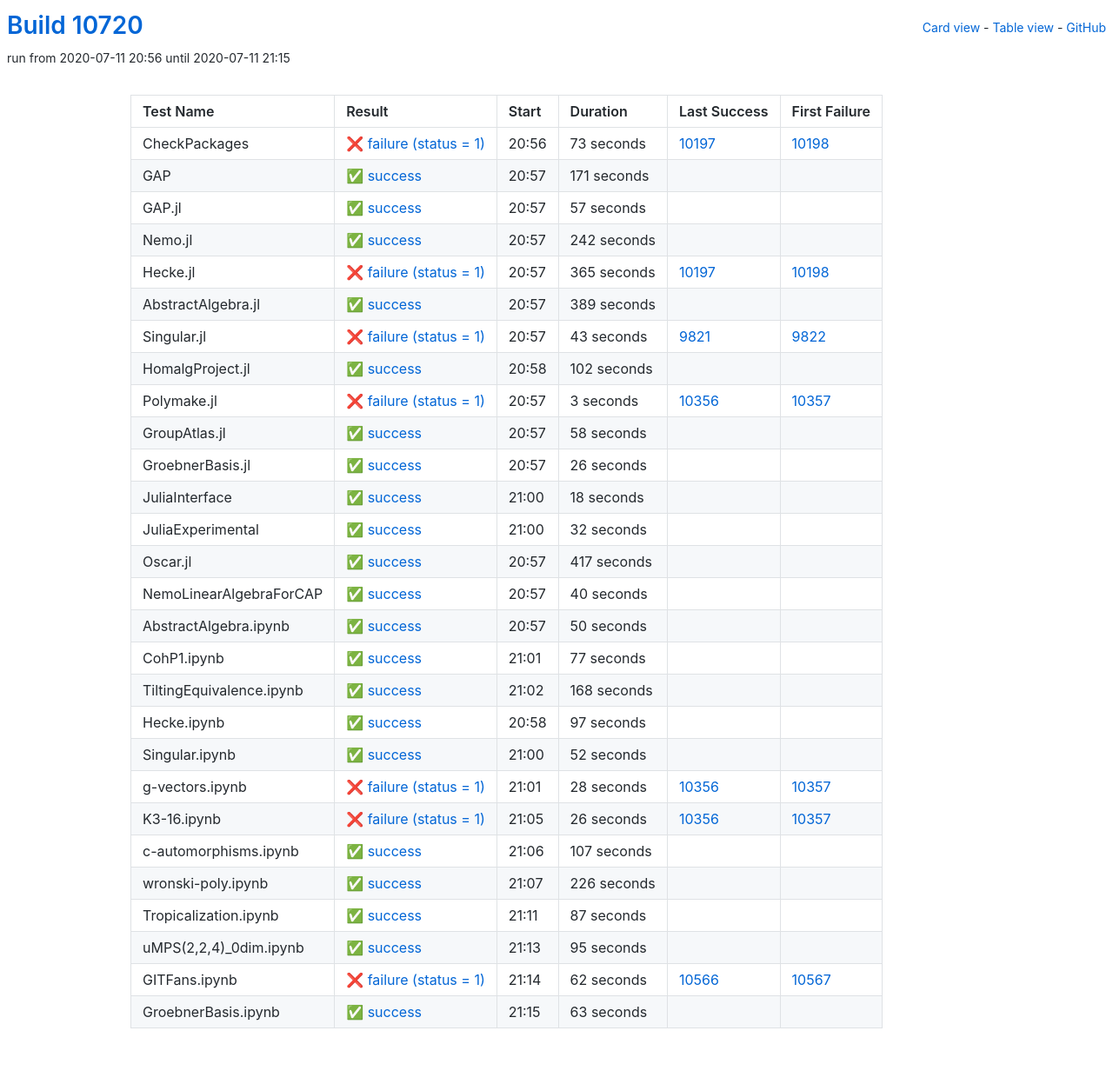
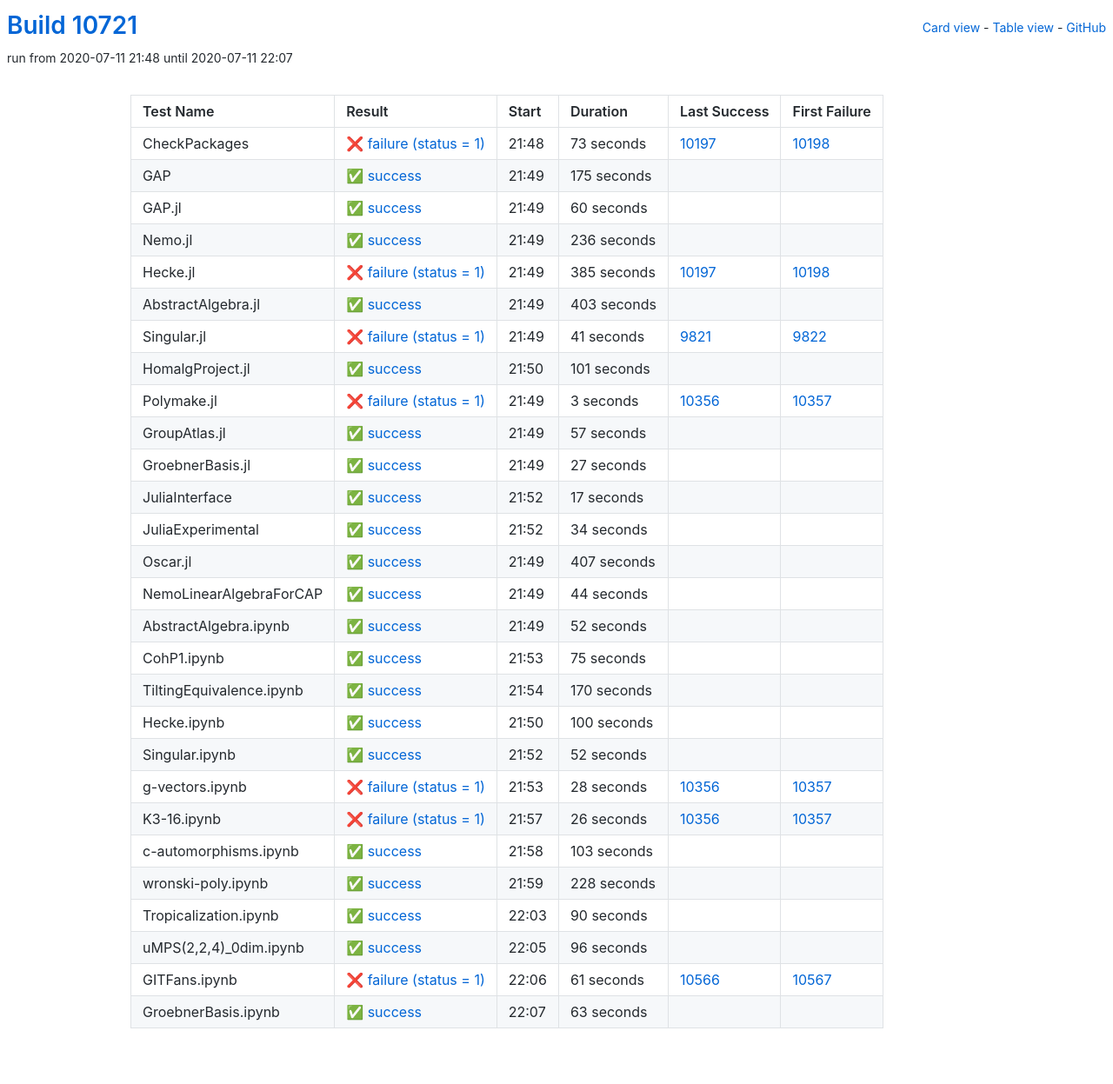
Before and after one commit to oscar-system/oscar-ci-status, a Jekyll site: the page built from table.html, in a window 1280 px wide. Shown: the whole page at 87% size. Built offline with Jekyll 4.4.1, drawn with Linux system fonts in a browser that asks for light colours.

Commit message:
Build #10721

```diff
--- a/_data/ci.yml
+++ b/_data/ci.yml
@@ -1,6 +1,6 @@
 ---
-build: 10720
-build_url: https://oscarci.mathematik.uni-kl.de/job/oscar/10720/
+build: 10721
+build_url: https://oscarci.mathematik.uni-kl.de/job/oscar/10721/
 job: oscar
 organization: oscar-system
 repo: oscar-ci-status
@@ -8,8 +8,8 @@ repourl: https://github.com/oscar-system/oscar-ci-status
 tests:
 - name: CheckPackages
   id: checkpackages
-  log: https://oscarci.mathematik.uni-kl.de/job/oscar/10720/artifact/logs/build-10720/CheckPackages.log
-  start: 2020-07-11 20:56
+  log: https://oscarci.mathematik.uni-kl.de/job/oscar/10721/artifact/logs/build-10721/CheckPackages.log
+  start: 2020-07-11 21:48
   success: false
   exitcode: 1
   status: failure
@@ -20,92 +20,92 @@ tests:
   first_failure_url: https://oscarci.mathematik.uni-kl.de/job/oscar/10198/
 - name: GAP
   id: gap
-  log: https://oscarci.mathematik.uni-kl.de/job/oscar/10720/artifact/logs/build-10720/GAP.log
-  start: 2020-07-11 20:57
+  log: https://oscarci.mathematik.uni-kl.de/job/oscar/10721/artifact/logs/build-10721/GAP.log
+  start: 2020-07-11 21:49
   success: true
   exitcode: 0
   status: success
-  duration: 171
+  duration: 175
   last_success: false
   last_success_url:
   first_failure: false
   first_failure_url:
 - name: GAP.jl
   id: gap-jl
-  log: https://oscarci.mathematik.uni-kl.de/job/oscar/10720/artifact/logs/build-10720/GAP.jl.log
-  start: 2020-07-11 20:57
+  log: https://oscarci.mathematik.uni-kl.de/job/oscar/10721/artifact/logs/build-10721/GAP.jl.log
+  start: 2020-07-11 21:49
   success: true
   exitcode: 0
   status: success
-  duration: 57
+  duration: 60
   last_success: false
   last_success_url:
   first_failure: false
   first_failure_url:
 - name: Nemo.jl
   id: nemo-jl
-  log: https://oscarci.mathematik.uni-kl.de/job/oscar/10720/artifact/logs/build-10720/Nemo.jl.log
-  start: 2020-07-11 20:57
+  log: https://oscarci.mathematik.uni-kl.de/job/oscar/10721/artifact/logs/build-10721/Nemo.jl.log
+  start: 2020-07-11 21:49
   success: true
   exitcode: 0
   status: success
-  duration: 242
+  duration: 236
   last_success: false
   last_success_url:
   first_failure: false
   first_failure_url:
 - name: Hecke.jl
   id: hecke-jl
-  log: https://oscarci.mathematik.uni-kl.de/job/oscar/10720/artifact/logs/build-10720/Hecke.jl.log
-  start: 2020-07-11 20:57
+  log: https://oscarci.mathematik.uni-kl.de/job/oscar/10721/artifact/logs/build-10721/Hecke.jl.log
+  start: 2020-07-11 21:49
   success: false
   exitcode: 1
   status: failure
-  duration: 365
+  duration: 385
   last_success: 10197
   last_success_url: https://oscarci.mathematik.uni-kl.de/job/oscar/10197/
   first_failure: 10198
   first_failure_url: https://oscarci.mathematik.uni-kl.de/job/oscar/10198/
 - name: AbstractAlgebra.jl
   id: abstractalgebra-jl
-  log: https://oscarci.mathematik.uni-kl.de/job/oscar/10720/artifact/logs/build-10720/AbstractAlgebra.jl.log
-  start: 2020-07-11 20:57
+  log: https://oscarci.mathematik.uni-kl.de/job/oscar/10721/artifact/logs/build-10721/AbstractAlgebra.jl.log
+  start: 2020-07-11 21:49
   success: true
   exitcode: 0
   status: success
-  duration: 389
+  duration: 403
   last_success: false
   last_success_url:
   first_failure: false
   first_failure_url:
 - name: Singular.jl
   id: singular-jl
-  log: https://oscarci.mathematik.uni-kl.de/job/oscar/10720/artifact/logs/build-10720/Singular.jl.log
-  start: 2020-07-11 20:57
+  log: https://oscarci.mathematik.uni-kl.de/job/oscar/10721/artifact/logs/build-10721/Singular.jl.log
+  start: 2020-07-11 21:49
   success: false
   exitcode: 1
   status: failure
-  duration: 43
+  duration: 41
   last_success: 9821
   last_success_url: https://oscarci.mathematik.uni-kl.de/job/oscar/9821/
   first_failure: 9822
   first_failure_url: https://oscarci.mathematik.uni-kl.de/job/oscar/9822/
 - name: HomalgProject.jl
   id: homalgproject-jl
-  log: https://oscarci.mathematik.uni-kl.de/job/oscar/10720/artifact/logs/build-10720/HomalgProject.jl.log
-  start: 2020-07-11 20:58
+  log: https://oscarci.mathematik.uni-kl.de/job/oscar/10721/artifact/logs/build-10721/HomalgProject.jl.log
+  start: 2020-07-11 21:50
   success: true
   exitcode: 0
   status: success
-  duration: 102
+  duration: 101
   last_success: false
   last_success_url:
   first_failure: false
   first_failure_url:
 - name: Polymake.jl
   id: polymake-jl
-  log: https://oscarci.mathematik.uni-kl.de/job/oscar/10720/artifact/logs/build-10720/Polymake.jl.log
-  start: 2020-07-11 20:57
+  log: https://oscarci.mathematik.uni-kl.de/job/oscar/10721/artifact/logs/build-10721/Polymake.jl.log
+  start: 2020-07-11 21:49
   success: false
   exitcode: 1
   status: failure
@@ -116,128 +116,128 @@ tests:
   first_failure_url: https://oscarci.mathematik.uni-kl.de/job/oscar/10357/
 - name: GroupAtlas.jl
   id: groupatlas-jl
-  log: https://oscarci.mathematik.uni-kl.de/job/oscar/10720/artifact/logs/build-10720/GroupAtlas.jl.log
-  start: 2020-07-11 20:57
+  log: https://oscarci.mathematik.uni-kl.de/job/oscar/10721/artifact/logs/build-10721/GroupAtlas.jl.log
+  start: 2020-07-11 21:49
   success: true
   exitcode: 0
   status: success
-  duration: 58
+  duration: 57
   last_success: false
   last_success_url:
   first_failure: false
   first_failure_url:
 - name: GroebnerBasis.jl
   id: groebnerbasis-jl
-  log: https://oscarci.mathematik.uni-kl.de/job/oscar/10720/artifact/logs/build-10720/GroebnerBasis.jl.log
-  start: 2020-07-11 20:57
+  log: https://oscarci.mathematik.uni-kl.de/job/oscar/10721/artifact/logs/build-10721/GroebnerBasis.jl.log
+  start: 2020-07-11 21:49
   success: true
   exitcode: 0
   status: success
-  duration: 26
+  duration: 27
   last_success: false
   last_success_url:
   first_failure: false
   first_failure_url:
 - name: JuliaInterface
   id: juliainterface
-  log: https://oscarci.mathematik.uni-kl.de/job/oscar/10720/artifact/logs/build-10720/JuliaInterface.log
-  start: 2020-07-11 21:00
+  log: https://oscarci.mathematik.uni-kl.de/job/oscar/10721/artifact/logs/build-10721/JuliaInterface.log
+  start: 2020-07-11 21:52
   success: true
   exitcode: 0
   status: success
-  duration: 18
+  duration: 17
   last_success: false
   last_success_url:
   first_failure: false
   first_failure_url:
 - name: JuliaExperimental
   id: juliaexperimental
-  log: https://oscarci.mathematik.uni-kl.de/job/oscar/10720/artifact/logs/build-10720/JuliaExperimental.log
-  start: 2020-07-11 21:00
+  log: https://oscarci.mathematik.uni-kl.de/job/oscar/10721/artifact/logs/build-10721/JuliaExperimental.log
+  start: 2020-07-11 21:52
   success: true
   exitcode: 0
   status: success
-  duration: 32
+  duration: 34
   last_success: false
   last_success_url:
   first_failure: false
   first_failure_url:
 - name: Oscar.jl
   id: oscar-jl
-  log: https://oscarci.mathematik.uni-kl.de/job/oscar/10720/artifact/logs/build-10720/Oscar.jl.log
-  start: 2020-07-11 20:57
+  log: https://oscarci.mathematik.uni-kl.de/job/oscar/10721/artifact/logs/build-10721/Oscar.jl.log
+  start: 2020-07-11 21:49
   success: true
   exitcode: 0
   status: success
-  duration: 417
+  duration: 407
   last_success: false
   last_success_url:
   first_failure: false
   first_failure_url:
 - name: NemoLinearAlgebraForCAP
   id: nemolinearalgebraforcap
-  log: https://oscarci.mathematik.uni-kl.de/job/oscar/10720/artifact/logs/build-10720/NemoLinearAlgebraForCAP.log
-  start: 2020-07-11 20:57
+  log: https://oscarci.mathematik.uni-kl.de/job/oscar/10721/artifact/logs/build-10721/NemoLinearAlgebraForCAP.log
+  start: 2020-07-11 21:49
   success: true
   exitcode: 0
   status: success
-  duration: 40
+  duration: 44
   last_success: false
   last_success_url:
   first_failure: false
   first_failure_url:
 - name: AbstractAlgebra.ipynb
   id: abstractalgebra-ipynb
-  log: https://oscarci.mathematik.uni-kl.de/job/oscar/10720/artifact/logs/build-10720/AbstractAlgebra.ipynb.log
-  start: 2020-07-11 20:57
+  log: https://oscarci.mathematik.uni-kl.de/job/oscar/10721/artifact/logs/build-10721/AbstractAlgebra.ipynb.log
+  start: 2020-07-11 21:49
   success: true
   exitcode: 0
   status: success
-  duration: 50
+  duration: 52
   last_success: false
   last_success_url:
   first_failure: false
   first_failure_url:
 - name: CohP1.ipynb
   id: cohp1-ipynb
-  log: https://oscarci.mathematik.uni-kl.de/job/oscar/10720/artifact/logs/build-10720/CohP1.ipynb.log
-  start: 2020-07-11 21:01
+  log: https://oscarci.mathematik.uni-kl.de/job/oscar/10721/artifact/logs/build-10721/CohP1.ipynb.log
+  start: 2020-07-11 21:53
   success: true
   exitcode: 0
   status: success
-  duration: 77
+  duration: 75
   last_success: false
   last_success_url:
   first_failure: false
   first_failure_url:
 - name: TiltingEquivalence.ipynb
   id: tiltingequivalence-ipynb
-  log: https://oscarci.mathematik.uni-kl.de/job/oscar/10720/artifact/logs/build-10720/TiltingEquivalence.ipynb.log
-  start: 2020-07-11 21:02
+  log: https://oscarci.mathematik.uni-kl.de/job/oscar/10721/artifact/logs/build-10721/TiltingEquivalence.ipynb.log
+  start: 2020-07-11 21:54
   success: true
   exitcode: 0
   status: success
-  duration: 168
+  duration: 170
   last_success: false
   last_success_url:
   first_failure: false
   first_failure_url:
 - name: Hecke.ipynb
   id: hecke-ipynb
-  log: https://oscarci.mathematik.uni-kl.de/job/oscar/10720/artifact/logs/build-10720/Hecke.ipynb.log
-  start: 2020-07-11 20:58
+  log: https://oscarci.mathematik.uni-kl.de/job/oscar/10721/artifact/logs/build-10721/Hecke.ipynb.log
+  start: 2020-07-11 21:50
   success: true
   exitcode: 0
   status: success
-  duration: 97
+  duration: 100
   last_success: false
   last_success_url:
   first_failure: false
   first_failure_url:
 - name: Singular.ipynb
   id: singular-ipynb
-  log: https://oscarci.mathematik.uni-kl.de/job/oscar/10720/artifact/logs/build-10720/Singular.ipynb.log
-  start: 2020-07-11 21:00
+  log: https://oscarci.mathematik.uni-kl.de/job/oscar/10721/artifact/logs/build-10721/Singular.ipynb.log
+  start: 2020-07-11 21:52
   success: true
   exitcode: 0
   status: success
@@ -248,8 +248,8 @@ tests:
   first_failure_url:
 - name: g-vectors.ipynb
   id: g-vectors-ipynb
-  log: https://oscarci.mathematik.uni-kl.de/job/oscar/10720/artifact/logs/build-10720/g-vectors.ipynb.log
-  start: 2020-07-11 21:01
+  log: https://oscarci.mathematik.uni-kl.de/job/oscar/10721/artifact/logs/build-10721/g-vectors.ipynb.log
+  start: 2020-07-11 21:53
   success: false
   exitcode: 1
   status: failure
@@ -260,8 +260,8 @@ tests:
   first_failure_url: https://oscarci.mathematik.uni-kl.de/job/oscar/10357/
 - name: K3-16.ipynb
   id: k3-16-ipynb
-  log: https://oscarci.mathematik.uni-kl.de/job/oscar/10720/artifact/logs/build-10720/K3-16.ipynb.log
-  start: 2020-07-11 21:05
+  log: https://oscarci.mathematik.uni-kl.de/job/oscar/10721/artifact/logs/build-10721/K3-16.ipynb.log
+  start: 2020-07-11 21:57
   success: false
   exitcode: 1
   status: failure
@@ -272,68 +272,68 @@ tests:
   first_failure_url: https://oscarci.mathematik.uni-kl.de/job/oscar/10357/
 - name: c-automorphisms.ipynb
   id: c-automorphisms-ipynb
-  log: https://oscarci.mathematik.uni-kl.de/job/oscar/10720/artifact/logs/build-10720/c-automorphisms.ipynb.log
-  start: 2020-07-11 21:06
+  log: https://oscarci.mathematik.uni-kl.de/job/oscar/10721/artifact/logs/build-10721/c-automorphisms.ipynb.log
+  start: 2020-07-11 21:58
   success: true
   exitcode: 0
   status: success
-  duration: 107
+  duration: 103
   last_success: false
   last_success_url:
   first_failure: false
   first_failure_url:
 - name: wronski-poly.ipynb
   id: wronski-poly-ipynb
-  log: https://oscarci.mathematik.uni-kl.de/job/oscar/10720/artifact/logs/build-10720/wronski-poly.ipynb.log
-  start: 2020-07-11 21:07
+  log: https://oscarci.mathematik.uni-kl.de/job/oscar/10721/artifact/logs/build-10721/wronski-poly.ipynb.log
+  start: 2020-07-11 21:59
   success: true
   exitcode: 0
   status: success
-  duration: 226
+  duration: 228
   last_success: false
   last_success_url:
   first_failure: false
   first_failure_url:
 - name: Tropicalization.ipynb
   id: tropicalization-ipynb
-  log: https://oscarci.mathematik.uni-kl.de/job/oscar/10720/artifact/logs/build-10720/Tropicalization.ipynb.log
-  start: 2020-07-11 21:11
+  log: https://oscarci.mathematik.uni-kl.de/job/oscar/10721/artifact/logs/build-10721/Tropicalization.ipynb.log
+  start: 2020-07-11 22:03
   success: true
   exitcode: 0
   status: success
-  duration: 87
+  duration: 90
   last_success: false
   last_success_url:
   first_failure: false
   first_failure_url:
 - name: uMPS(2,2,4)_0dim.ipynb
   id: umps-2-2-4-0dim-ipynb
-  log: https://oscarci.mathematik.uni-kl.de/job/oscar/10720/artifact/logs/build-10720/uMPS-2-2-4-_0dim.ipynb.log
-  start: 2020-07-11 21:13
+  log: https://oscarci.mathematik.uni-kl.de/job/oscar/10721/artifact/logs/build-10721/uMPS-2-2-4-_0dim.ipynb.log
+  start: 2020-07-11 22:05
   success: true
   exitcode: 0
   status: success
-  duration: 95
+  duration: 96
   last_success: false
   last_success_url:
   first_failure: false
   first_failure_url:
 - name: GITFans.ipynb
   id: gitfans-ipynb
-  log: https://oscarci.mathematik.uni-kl.de/job/oscar/10720/artifact/logs/build-10720/GITFans.ipynb.log
-  start: 2020-07-11 21:14
+  log: https://oscarci.mathematik.uni-kl.de/job/oscar/10721/artifact/logs/build-10721/GITFans.ipynb.log
+  start: 2020-07-11 22:06
   success: false
   exitcode: 1
   status: failure
-  duration: 62
+  duration: 61
   last_success: 10566
   last_success_url: https://oscarci.mathematik.uni-kl.de/job/oscar/10566/
   first_failure: 10567
   first_failure_url: https://oscarci.mathematik.uni-kl.de/job/oscar/10567/
 - name: GroebnerBasis.ipynb
   id: groebnerbasis-ipynb
-  log: https://oscarci.mathematik.uni-kl.de/job/oscar/10720/artifact/logs/build-10720/GroebnerBasis.ipynb.log
-  start: 2020-07-11 21:15
+  log: https://oscarci.mathematik.uni-kl.de/job/oscar/10721/artifact/logs/build-10721/GroebnerBasis.ipynb.log
+  start: 2020-07-11 22:07
   success: true
   exitcode: 0
   status: success
```
Also changed, not shown: README.md.
